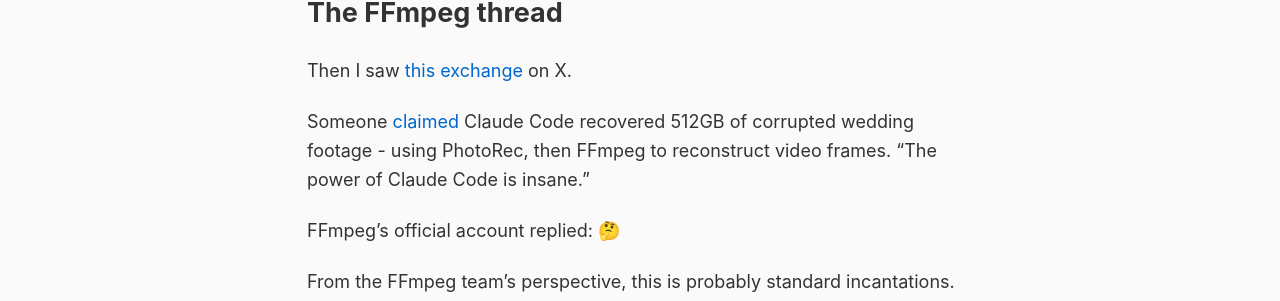
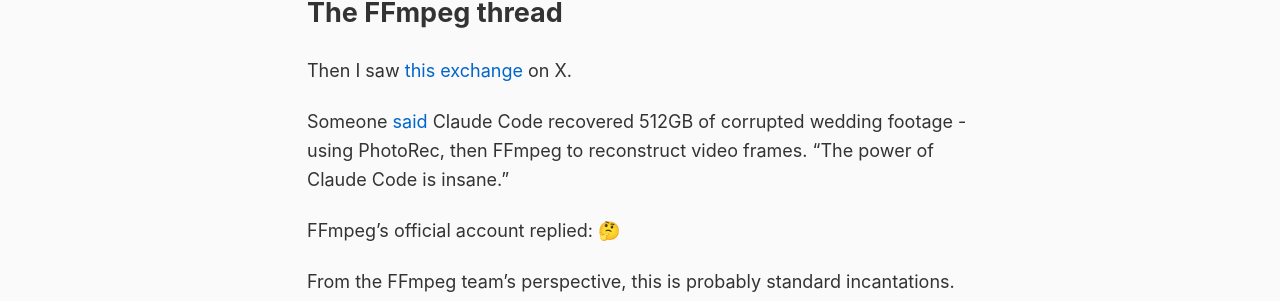
Before and after one commit to rob137/rob137.github.io, a Jekyll site: the page built from _posts/2026-01-07-stuck.md, in a window 1280 px wide. Shown: the part 681-982 px from the top of the page. Built offline with Jekyll 4.4.1, drawn with Linux system fonts in a browser that asks for light colours.

Commit message:
"Stuck": tighten excerpt, soften "claimed" to "said"

```diff
--- a/_posts/2026-01-07-stuck.md
+++ b/_posts/2026-01-07-stuck.md
@@ -18,7 +18,7 @@
 
 Then I saw [this exchange](https://x.com/FFmpeg/status/2008580624240849298) on X.
 
-Someone [claimed](https://x.com/zulali/status/2008290170161033271) Claude Code recovered 512GB of corrupted wedding footage - using PhotoRec, then FFmpeg to reconstruct video frames. "The power of Claude Code is insane."
+Someone [said](https://x.com/zulali/status/2008290170161033271) Claude Code recovered 512GB of corrupted wedding footage - using PhotoRec, then FFmpeg to reconstruct video frames. "The power of Claude Code is insane."
 
 FFmpeg's official account replied: 🤔
 
```
Also changed, not shown: other parts of _posts/2026-01-07-stuck.md (+1 -1 lines).
